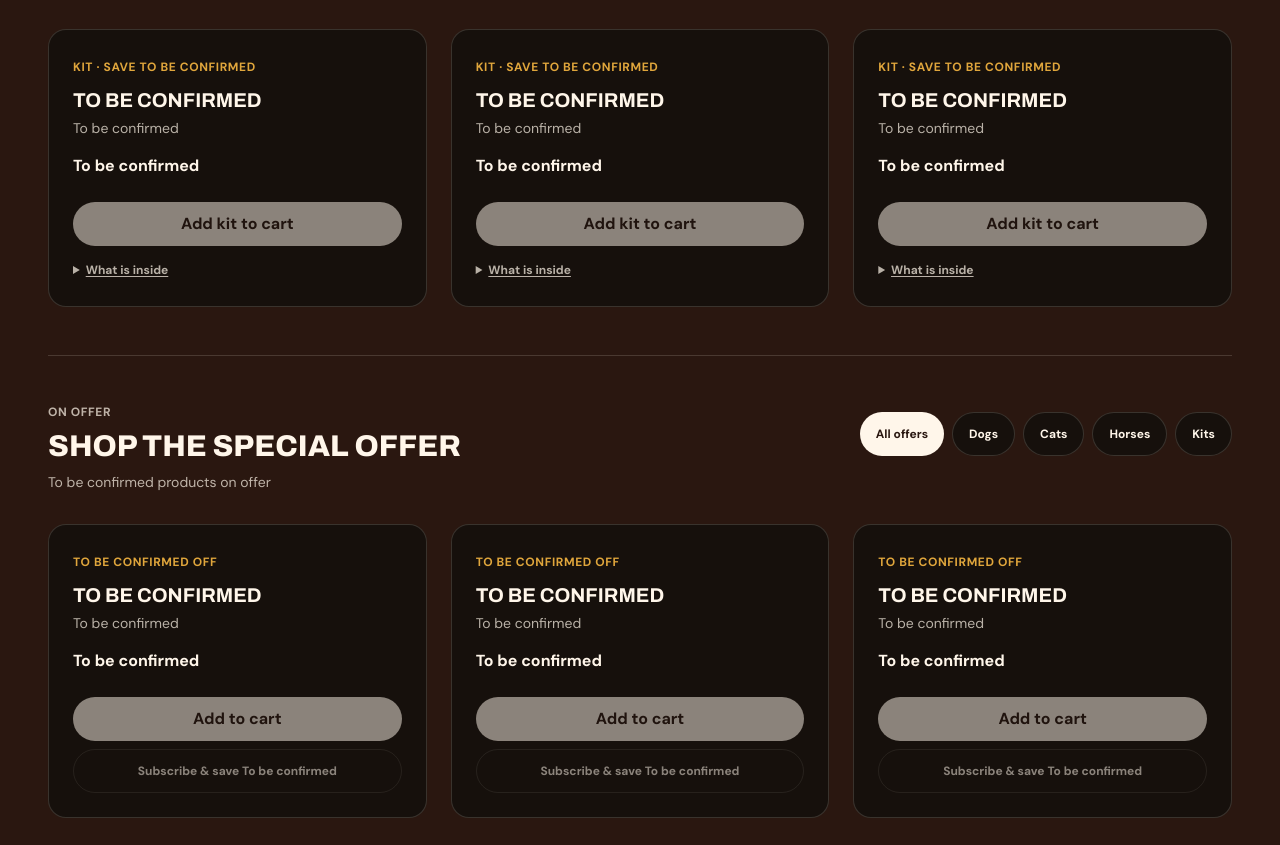
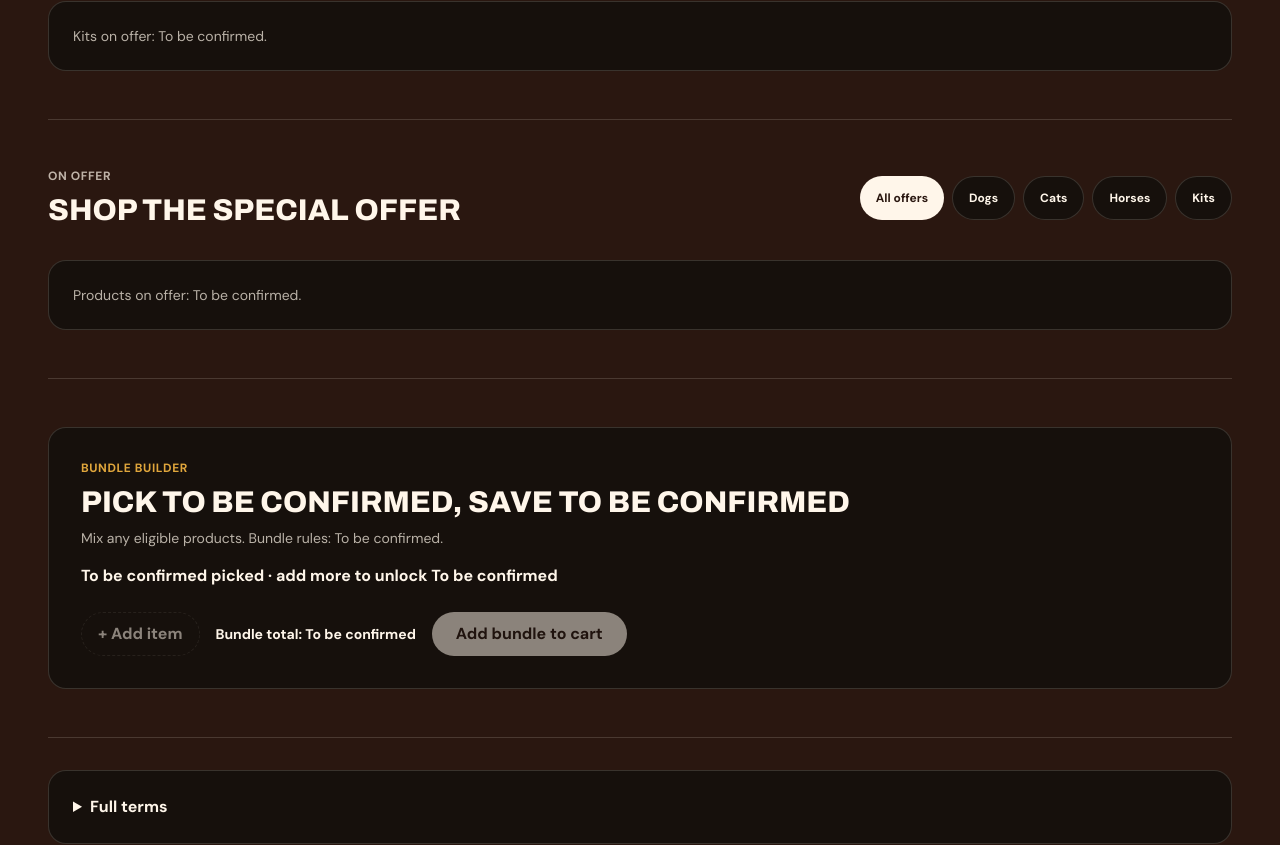
Before and after one commit to robsonrodrigues01/nadeon-web, a Next.js app: page /offers/model in a window 1280 px wide. Shown: the part 1113-1958 px from the top of the page. Built offline with nearby package versions, Linux system fonts and the light colour scheme; no server answers.

Commit message:
fix(offers): show pending collection states

```diff
--- a/app/(shared)/offers/[oferta]/page.tsx
+++ b/app/(shared)/offers/[oferta]/page.tsx
@@ -233,44 +233,9 @@ export default async function OfferPage({ params }: PageProps) {
               All kits
             </Link>
           </div>
-          <p className="mt-2 text-sm text-fg-muted">
-            Offer kits: buy or kit price placeholders. (To be confirmed)
+          <p className="mt-8 rounded-card border border-border bg-bg-elevated p-6 text-sm text-fg-muted">
+            Kits on offer: To be confirmed.
           </p>
-
-          <ul className="mt-8 grid gap-6 sm:grid-cols-2 lg:grid-cols-3">
-            {[1, 2, 3].map((item) => (
-              <li
-                key={item}
-                className="flex flex-col justify-between rounded-card border border-border bg-bg-elevated p-6"
-              >
-                <div>
-                  <span className="text-xs font-bold uppercase tracking-wider text-accent">
-                    Kit · Save To be confirmed
-                  </span>
-                  <h3 className="mt-2 font-archivo text-xl font-bold uppercase text-fg">
-                    To be confirmed
-                  </h3>
-                  <p className="mt-1 text-sm text-fg-muted">To be confirmed</p>
-                  <p className="mt-4 font-bold text-fg">To be confirmed</p>
-                </div>
-                <div className="mt-6 space-y-3">
-                  <button
-                    type="button"
-                    disabled
-                    className="inline-flex min-h-11 w-full items-center justify-center rounded-pill bg-fg px-4 font-bold text-bg opacity-50 cursor-not-allowed focus-visible:outline-none focus-visible:ring-2 focus-visible:ring-accent"
-                  >
-                    Add kit to cart
-                  </button>
-                  <details className="text-xs text-fg-muted">
-                    <summary className="cursor-pointer py-1 font-bold underline underline-offset-2">
-                      What is inside
-                    </summary>
-                    <p className="mt-2">To be confirmed</p>
-                  </details>
-                </div>
-              </li>
-            ))}
-          </ul>
         </section>
 
         {/* On offer section */}
@@ -324,45 +289,9 @@ export default async function OfferPage({ params }: PageProps) {
               </Link>
             </nav>
           </div>
-          <p className="mt-2 text-sm text-fg-muted">
-            To be confirmed products on offer
+          <p className="mt-8 rounded-card border border-border bg-bg-elevated p-6 text-sm text-fg-muted">
+            Products on offer: To be confirmed.
           </p>
-
-          <ul className="mt-8 grid gap-6 sm:grid-cols-2 lg:grid-cols-3">
-            {[1, 2, 3].map((product) => (
-              <li
-                key={product}
-                className="flex flex-col justify-between rounded-card border border-border bg-bg-elevated p-6"
-              >
-                <div>
-                  <span className="text-xs font-bold uppercase tracking-wider text-accent">
-                    To be confirmed off
-                  </span>
-                  <h3 className="mt-2 font-archivo text-xl font-bold uppercase text-fg">
-                    To be confirmed
-                  </h3>
-                  <p className="mt-1 text-sm text-fg-muted">To be confirmed</p>
-                  <p className="mt-4 font-bold text-fg">To be confirmed</p>
-                </div>
-                <div className="mt-6 space-y-2">
-                  <button
-                    type="button"
-                    disabled
-                    className="inline-flex min-h-11 w-full items-center justify-center rounded-pill bg-fg px-4 font-bold text-bg opacity-50 cursor-not-allowed focus-visible:outline-none focus-visible:ring-2 focus-visible:ring-accent"
-                  >
-                    Add to cart
-                  </button>
-                  <button
-                    type="button"
-                    disabled
-                    className="inline-flex min-h-11 w-full items-center justify-center rounded-pill border border-border px-4 text-xs font-bold text-fg opacity-50 cursor-not-allowed focus-visible:outline-none focus-visible:ring-2 focus-visible:ring-accent"
-                  >
-                    Subscribe &amp; save To be confirmed
-                  </button>
-                </div>
-              </li>
-            ))}
-          </ul>
         </section>
 
         {/* Bundle builder section */}
```
Also changed, not shown: 1 other file (tests, documents, lock files or other folders).
